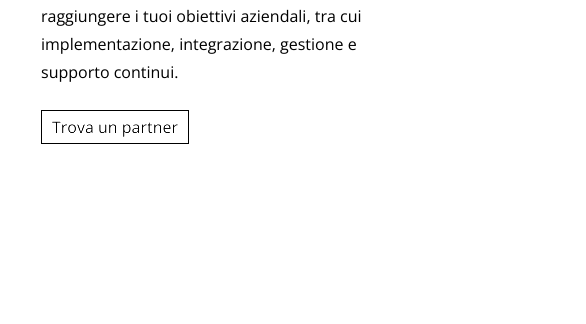
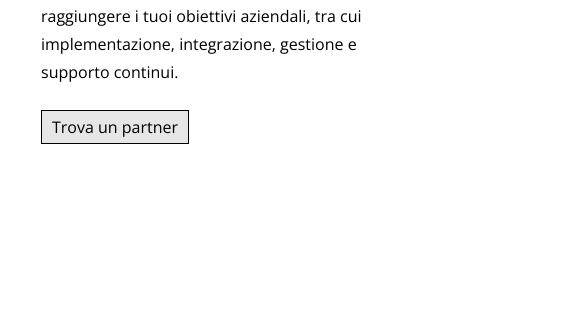
Before and after one commit to FrancescoCina/htmlcss-dropbox, a plain HTML site: page index.html in a window 1280 px wide. In both pictures the pointer is over the link "Trova un partner". Shown: the part 2088-2412 px from the top of the page, 694-1280 px from the left. Drawn offline with nearby package versions, Linux system fonts and the light colour scheme.

Commit message:
modificato pulsante "Trova un partner"

```diff
--- a/css/style.css
+++ b/css/style.css
@@ -466,6 +466,11 @@ main{
     line-height: 28px;
 }
 
+
+.text-pic a:hover{
+    filter:brightness(0.9);
+}
+
 /* DROPBOX BUSINESS */
 
 .dropbox-business{
```
